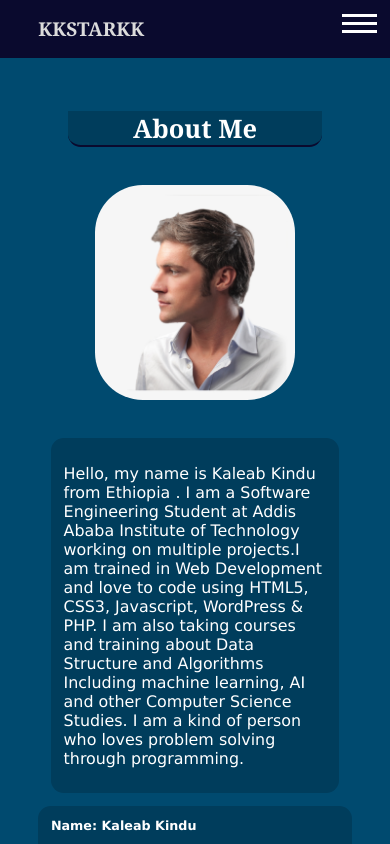
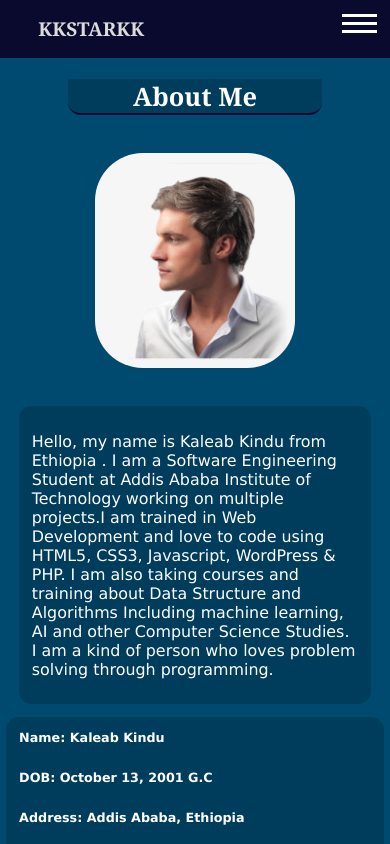
Before and after one commit to KaleabKindu/UGR-8121-12, a plain HTML site: page html/about.html in a window 390 px wide. Shown: the top 844 px of the page. Drawn offline with Linux system fonts and the light colour scheme.

Commit message:
Update about.css

```diff
--- a/css/about.css
+++ b/css/about.css
@@ -45,7 +45,7 @@
         width:auto;
         margin:0;
       }
-      #about-container{
+      .about-container{
         margin:0.5rem;
        }
       #about-container__more_aboutme{
```
